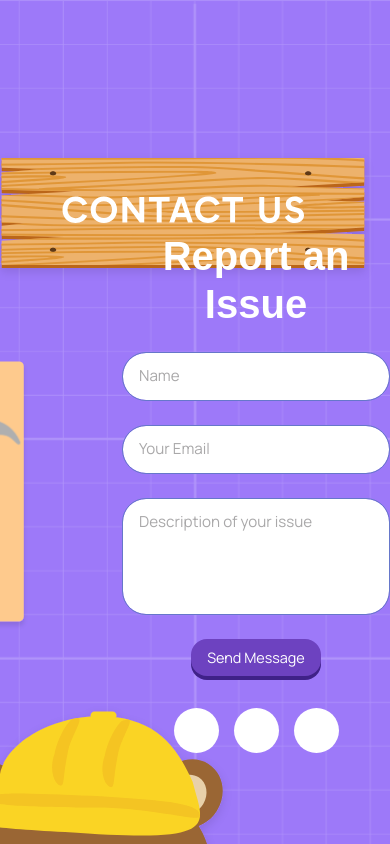
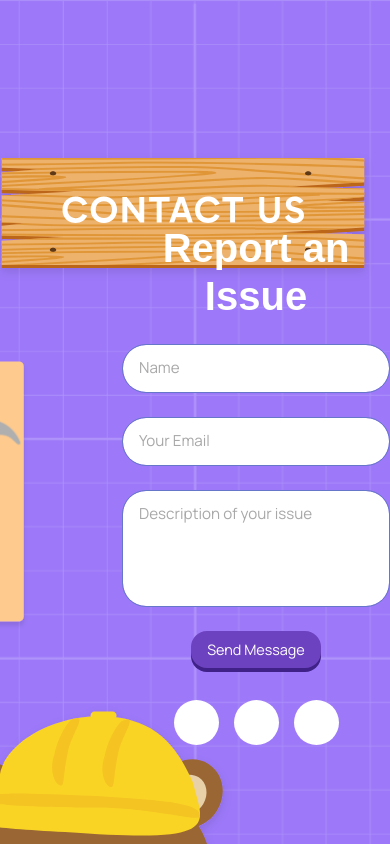
Before and after one commit to swe-ucla/swe-membership-portal, a React (Create React App) app: page /contactus in a window 390 px wide. Shown: the top 844 px of the page. Built offline with nearby package versions, Linux system fonts and the light colour scheme; no server answers; some icons are missing; a web font is replaced by a local one.

Commit message:
Recentered contact us form

```diff
--- a/src/components/ContactUs/ContactUs.css
+++ b/src/components/ContactUs/ContactUs.css
@@ -17,6 +17,7 @@ body.contact-page {
   max-width: 1200px;
   margin: 2rem auto;
   padding: 2.5rem;
+  padding-top: 16rem; /* push content below the sign at full width */
   background: none;
   position: relative;
 }
@@ -26,7 +27,6 @@ body.contact-page {
   flex-direction: column;
   align-items: center;
   gap: 20px;
-  margin-top: 10rem;
   margin-left: 30rem;
 }
 
@@ -195,6 +195,9 @@ body.contact-page {
   .contact-form {
     margin-right: 10rem;
   }
+  .contact-container {
+    padding-top: 12rem;
+  }
 }
 
 @media (max-width: 820px) {
```
